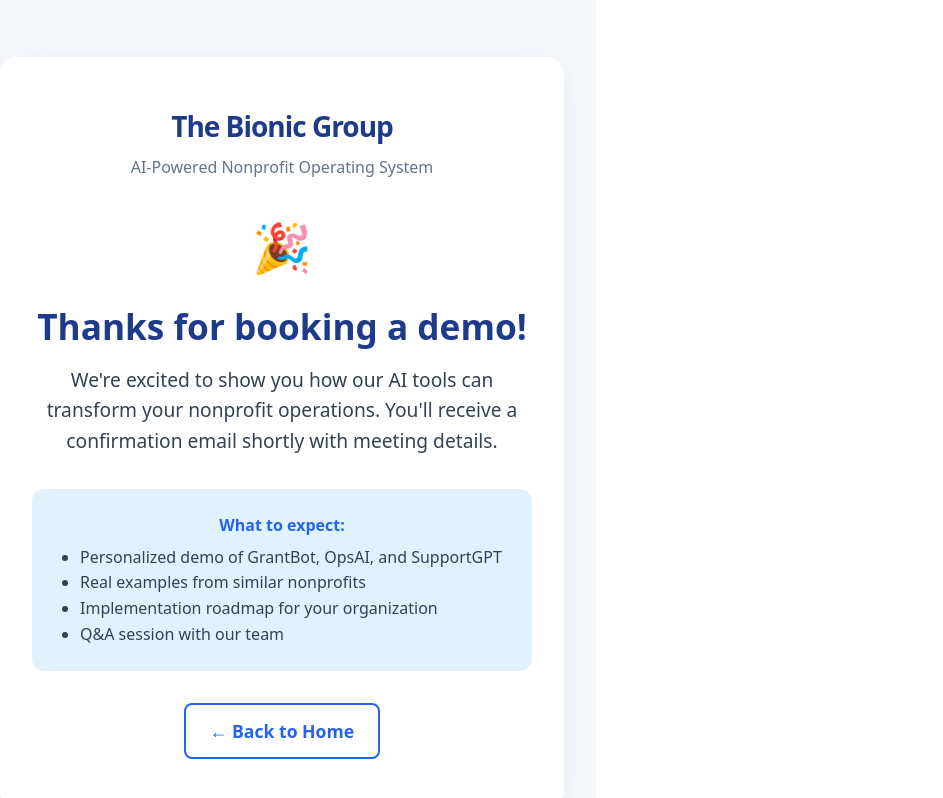
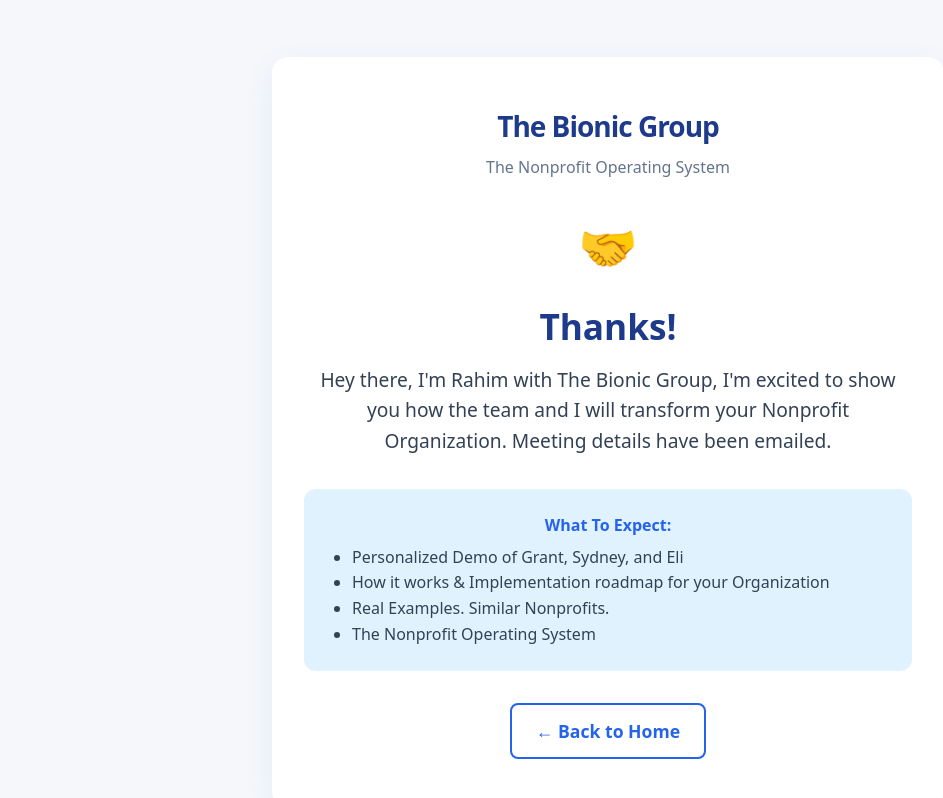
Before and after one commit to mrbionic31206/bionic-group-landing, a React (Vite) app: page /thank-you in a window 1280 px wide. Shown: the top 798 px of the page, without its empty margins (32-975 px from the left). Built offline with nearby package versions, Linux system fonts and the light colour scheme.

Commit message:
Update ThankYou and BookDemo pages: center alignment, new branding, updated content, and improved UX

```diff
--- a/src/pages/BookDemo.jsx
+++ b/src/pages/BookDemo.jsx
@@ -12,7 +12,7 @@
             The Bionic Group
           </div>
           <div style={{ fontSize: '1.1rem', color: '#334155', lineHeight: 1.6 }}>
-            AI-Powered Nonprofit Operating System
+            The Nonprofit Operating System
           </div>
         </div>
       </div>
@@ -22,7 +22,7 @@
           📅 Select a time below to book your demo
         </div>
         <div style={{ marginBottom: 16, fontSize: '1rem', color: '#64748b', textAlign: 'center', maxWidth: 500 }}>
-          Choose a convenient time slot for your personalized demo. We'll show you how our AI tools can transform your nonprofit operations.
+          Choose a convenient time slot for your personalized demo. We'll show you how The Bionic Group can transform your Nonprofit.
         </div>
         <iframe
           src='https://calendar.google.com/calendar/appointments/schedules/AcZssZ1Dkio9w7H__t-quKYOqT9ZYpHkUI8H_H8fPafMjRIw5pDP6VSjIqigNr-4ThfnuoYn7zyQm118?gv=true'
@@ -57,7 +57,7 @@
               e.target.style.boxShadow = '0 4px 16px #2563eb22';
             }}
           >
-            ✅ I've booked my slot – Continue
+            📅 Booked
           </button>
         </div>
       </div>
--- a/src/pages/ThankYou.jsx
+++ b/src/pages/ThankYou.jsx
@@ -4,31 +4,31 @@
 const ThankYou = () => {
   return (
     <div style={{ minHeight: '100vh', background: '#F5F7FA', display: 'flex', alignItems: 'center', justifyContent: 'center', padding: '2rem' }}>
-      <div style={{ textAlign: 'center', background: '#fff', borderRadius: 16, padding: '3rem 2rem', boxShadow: '0 8px 32px #2563eb11', maxWidth: 500, width: '100%' }}>
+      <div style={{ textAlign: 'center', background: '#fff', borderRadius: 16, padding: '3rem 2rem', boxShadow: '0 8px 32px #2563eb11', maxWidth: '50%', width: '100%', minWidth: 400 }}>
         <div style={{ marginBottom: '2rem' }}>
           <div style={{ fontWeight: 700, fontSize: 28, letterSpacing: -1, color: '#1e3a8a', marginBottom: '0.5rem' }}>
             The Bionic Group
           </div>
           <div style={{ fontSize: '1rem', color: '#64748b' }}>
-            AI-Powered Nonprofit Operating System
+            The Nonprofit Operating System
           </div>
         </div>
 
-        <div style={{ fontSize: '3rem', marginBottom: '1.5rem' }}>🎉</div>
+        <div style={{ fontSize: '3rem', marginBottom: '1.5rem', color: '#8B4513' }}>🤝</div>
         <h1 style={{ fontSize: '2.2rem', fontWeight: 700, marginBottom: '1rem', color: '#1e3a8a' }}>
-          Thanks for booking a demo!
+          Thanks!
         </h1>
         <p style={{ fontSize: '1.2rem', color: '#334155', marginBottom: '2rem', lineHeight: 1.6 }}>
-          We're excited to show you how our AI tools can transform your nonprofit operations. You'll receive a confirmation email shortly with meeting details.
+          Hey there, I'm Rahim with The Bionic Group, I'm excited to show you how the team and I will transform your Nonprofit Organization. Meeting details have been emailed.
         </p>
 
         <div style={{ background: '#e0f2fe', borderRadius: 12, padding: '1.5rem', marginBottom: '2rem' }}>
-          <div style={{ fontWeight: 600, color: '#2563eb', marginBottom: '0.5rem' }}>What to expect:</div>
+          <div style={{ fontWeight: 600, color: '#2563eb', marginBottom: '0.5rem' }}>What To Expect:</div>
           <ul style={{ textAlign: 'left', color: '#334155', fontSize: '1rem', lineHeight: 1.6, margin: 0, paddingLeft: '1.5rem' }}>
-            <li>Personalized demo of GrantBot, OpsAI, and SupportGPT</li>
-            <li>Real examples from similar nonprofits</li>
-            <li>Implementation roadmap for your organization</li>
-            <li>Q&A session with our team</li>
+            <li>Personalized Demo of Grant, Sydney, and Eli</li>
+            <li>How it works & Implementation roadmap for your Organization</li>
+            <li>Real Examples. Similar Nonprofits.</li>
+            <li>The Nonprofit Operating System</li>
           </ul>
         </div>
 
```
